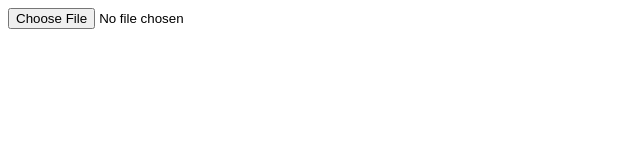
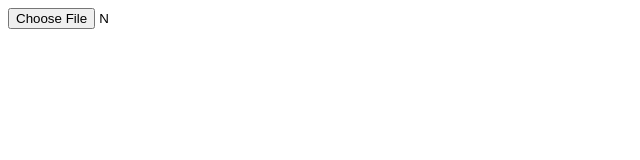
Before and after one commit to ironkingdom2021/ironkingdom2021, a plain HTML site: page HYL/YY/test.html in a window 1280 px wide. Shown: the full height of the page, 0-640 px from the left. Drawn offline with Linux system fonts and the light colour scheme.

Commit message:
Update test.html

```diff
--- a/HYL/YY/test.html
+++ b/HYL/YY/test.html
@@ -10,6 +10,6 @@
         document.getElementById("Opencamera").click();
         }
 </script>
-    <input type="file" accept="image/*" capture="camera" id="Opencamera" size="100">
+    <input type="file" accept="image/*" capture="camera" id="Opencamera" style="width:100px;height:60px">
 </body>
 </html>
```
